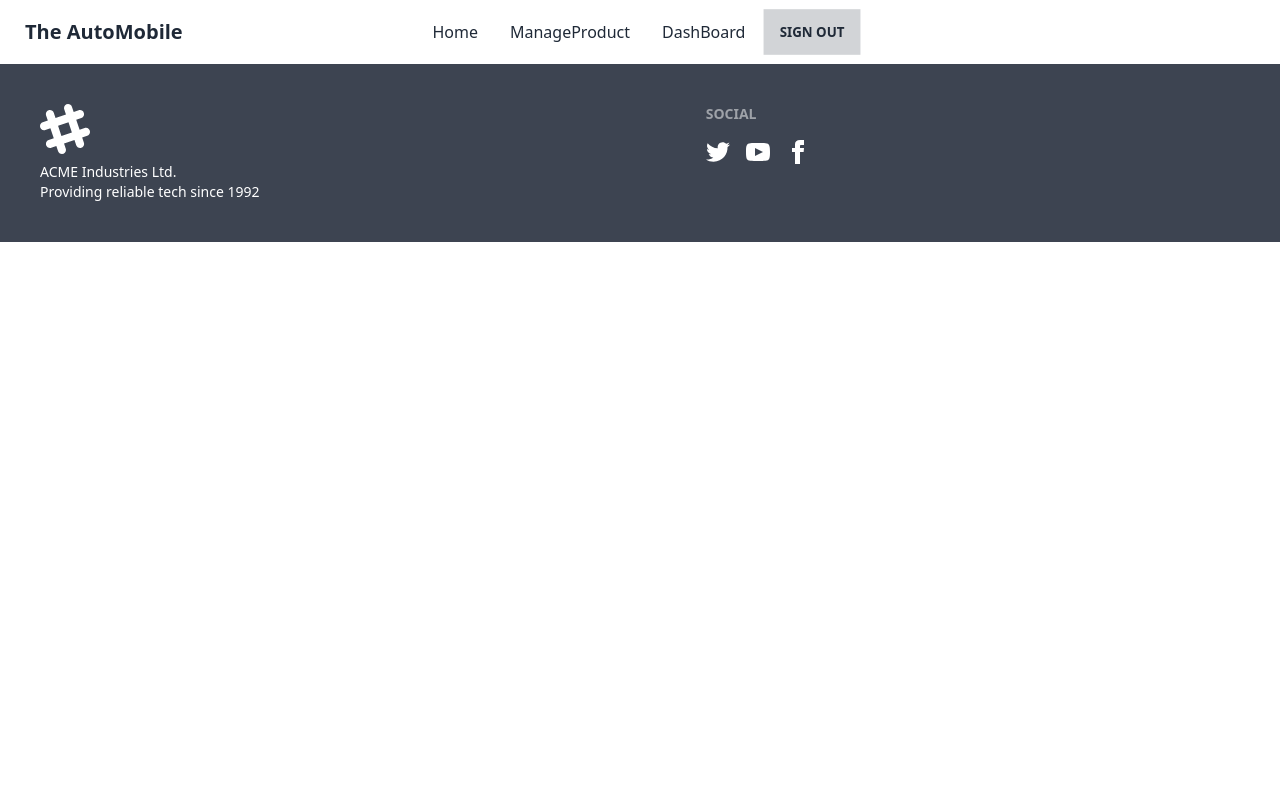
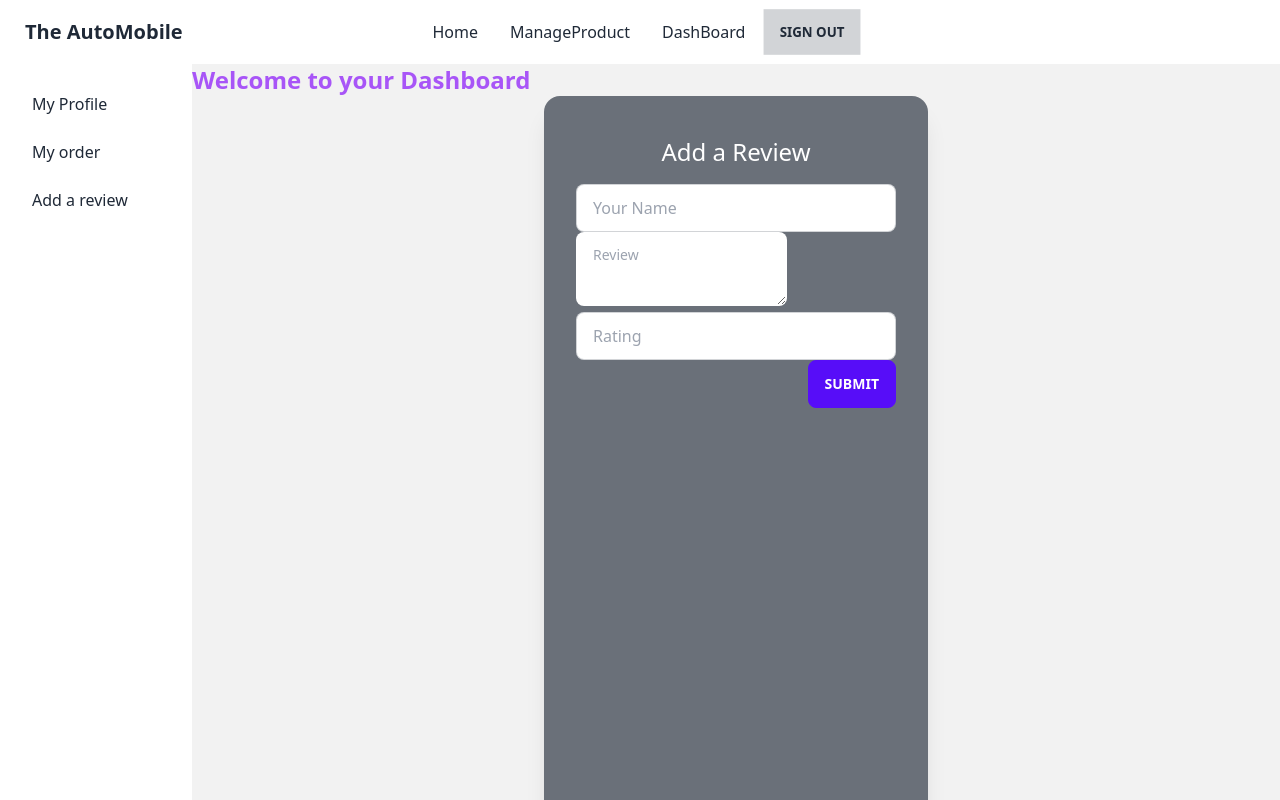
Before and after one commit to MdNadiruzzamanNibras/manufacturer-website-client, a React (Create React App) app: page /dashboard/addReview in a window 1280 px wide. Shown: the top 800 px of the page. Built offline with nearby package versions, Linux system fonts and the light colour scheme; no server answers; sample sign-in values are in the browser's storage.

Commit message:
add review form

```diff
--- a/src/App.js
+++ b/src/App.js
@@ -12,6 +12,7 @@ import MyOrder from './Pages/DashBoard/MyOrder';
 import ManagesProducts from './Pages/ManagesProducts/ManagesProducts';
 import Footer from './Pages/Footer';
 import Myprofile from './Pages/DashBoard/Myprofile';
+import AddReview from './Pages/DashBoard/AddReview';
 
 function App() {
   return (
@@ -27,6 +28,7 @@ function App() {
          <RequireAuth><DashBoard/></RequireAuth>}>
             <Route index element={<Myprofile></Myprofile>}></Route>
             <Route path='order' element={<MyOrder></MyOrder>}></Route>
+            <Route path='addReview' element={<AddReview></AddReview>}></Route>
             </Route>
      </Routes>
      <Footer></Footer>
--- a/src/Pages/DashBoard/AddReview.js
+++ b/src/Pages/DashBoard/AddReview.js
@@ -0,0 +1,36 @@
+import React from 'react';
+import { useAuthState } from 'react-firebase-hooks/auth';
+import auth from '../../firebase.init';
+
+const AddReview = () => {
+    const [user, loading, error] = useAuthState(auth);
+    const reviewSubmit = event=>{
+        event.preventDefault();
+        const name = event.target.name.value
+        const review = event.target.review.value
+        const rating = event.target.rating.value
+        console.log(name, review, rating);
+    }
+    return (
+        <div>
+
+            <div class="card w-96  mx-auto min-h-screen shadow-xl image-full">
+
+          <div class="card-body">
+          <h2 className='text-2xl text-center my-2 text-white'>Add a Review</h2>
+           <form onSubmit={reviewSubmit}>
+            <input type="text" name="name" placeholder="Your Name"  className="input input-bordered w-full max-w-xs" /><br />
+            <textarea class="textarea" name="review" placeholder="Review"></textarea><br />
+            <input type="number" name="rating" placeholder="Rating" className="input input-bordered w-full max-w-xs" /><br />
+            <div class="card-actions justify-end">
+            <input class="btn btn-primary" type="submit" value="Submit" />
+            </div>
+            </form>
+
+   </div>
+  </div>
+        </div>
+    );
+};
+
+export default AddReview;
--- a/src/Pages/DashBoard/DashBoard.js
+++ b/src/Pages/DashBoard/DashBoard.js
@@ -17,8 +17,12 @@ const DashBoard = () => {
                 <label htmlFor="dashboard-sidebar" class="drawer-overlay"></label>
                 <ul class="menu p-4 overflow-y-auto w-48 bg-base-100 text-base-content">
                     {/* <!-- Sidebar content here --> */}
-                    {user && <li><Link to="/dashboard">My Profile</Link></li>}
-                    {user && <li><Link to="/dashboard/order">My order</Link></li>}
+                     <li><Link to="/dashboard">My Profile</Link></li>
+                    {user && <>
+                        <li><Link to="/dashboard/order">My order</Link></li>
+                      <li><Link to="/dashboard/addReview">Add a review</Link></li>
+                    </>
+                    }
 
 
                 </ul>
--- a/src/Pages/DashBoard/MyOrder.js
+++ b/src/Pages/DashBoard/MyOrder.js
@@ -19,8 +19,6 @@ const MyOrder = () => {
          }
        })
        .then(res => {
-
-        console.log('res', res);
         if (res.status === 401 || res.status === 403) {
             signOut(auth);
             localStorage.removeItem('accessToken');
@@ -29,7 +27,6 @@ const MyOrder = () => {
         return res.json()
     })
     .then(data => {
-    console.log();
       setorders(data);
     });
   }
```
